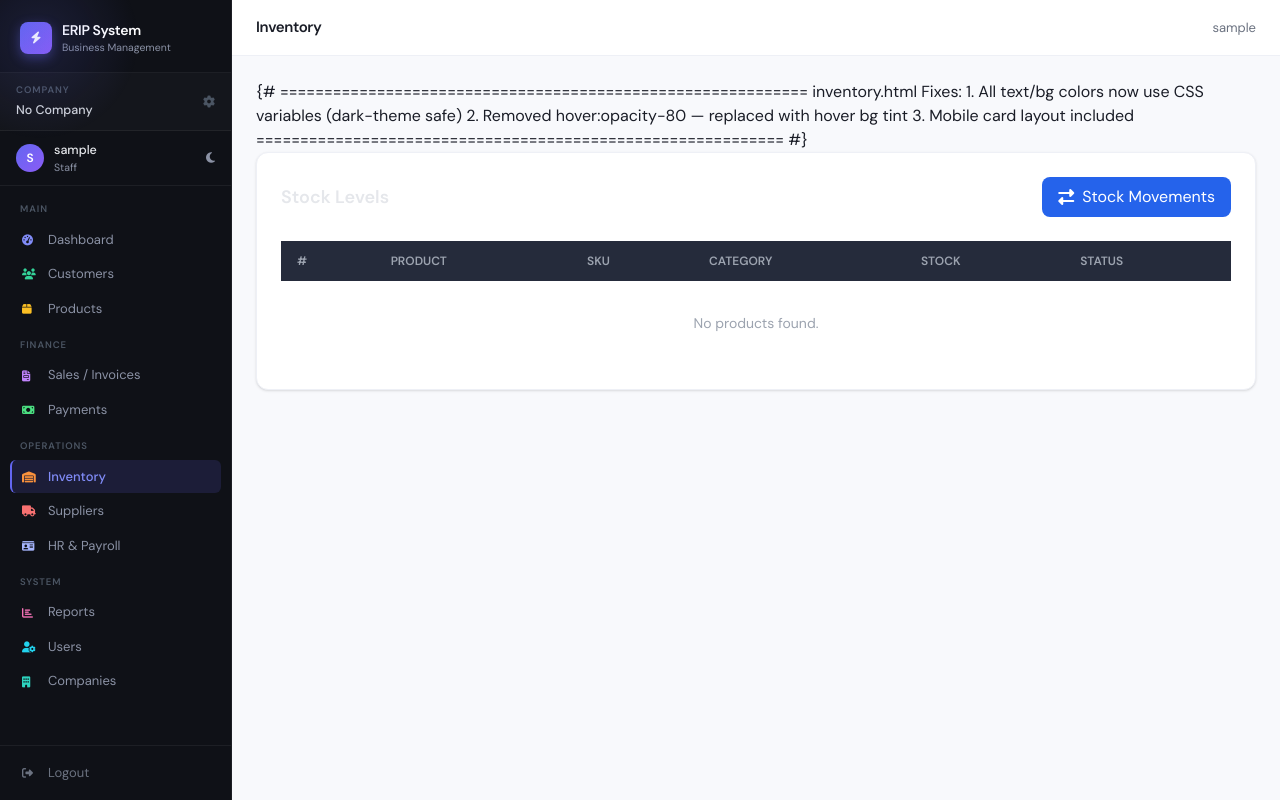
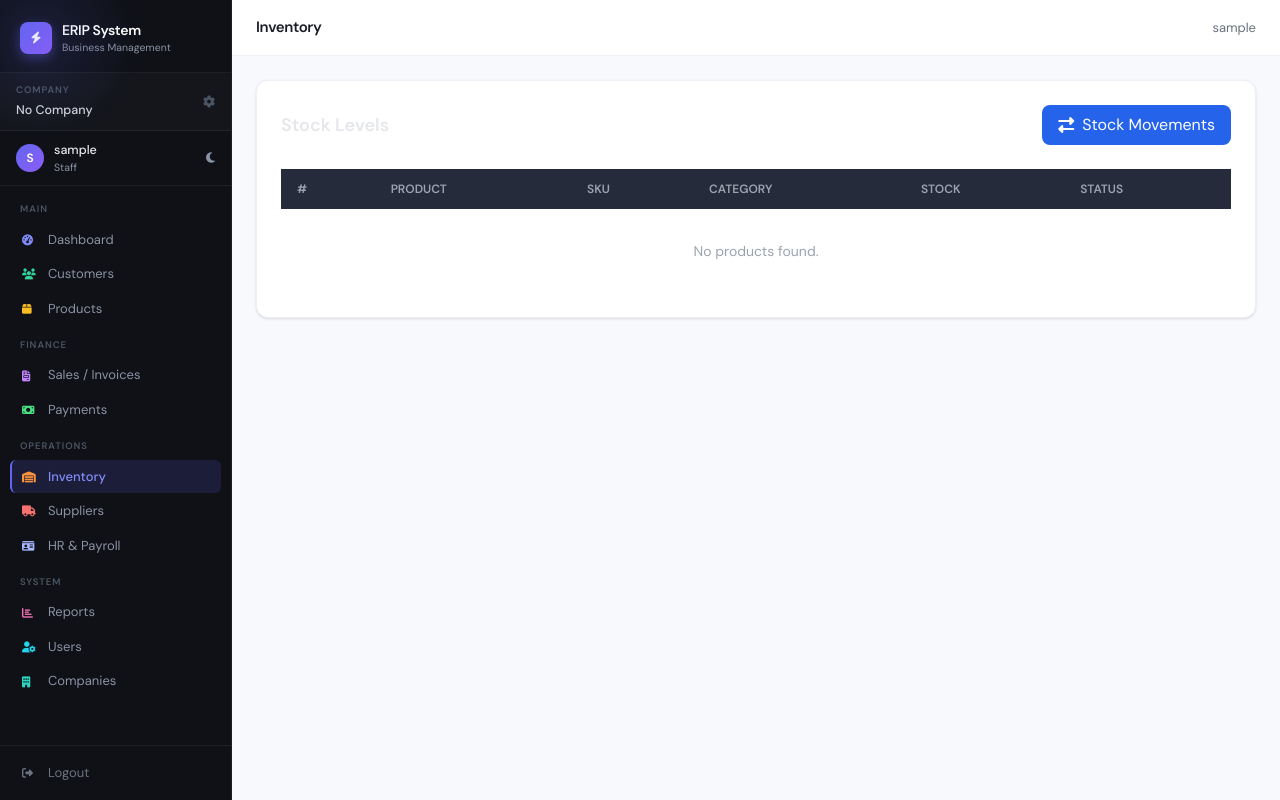
Before and after one commit to Mufa-a/erip-system, a Django app: page /inventory/ in a window 1280 px wide. Run offline with Django 5.2, Linux system fonts and the light colour scheme; the visitor is signed in with stand-in values (Sample User, id 1); data that the repository does not hold is empty; some libraries are stand-ins or nearby versions.

Commit message:
list fix

```diff
--- a/templates/inventory/inventory_list.html
+++ b/templates/inventory/inventory_list.html
@@ -3,13 +3,6 @@
 {% block page_title %}Inventory{% endblock %}
 {% block content %}
 
-{# ============================================================
-   inventory.html
-   Fixes:
-   1. All text/bg colors now use CSS variables (dark-theme safe)
-   2. Removed hover:opacity-80 — replaced with hover bg tint
-   3. Mobile card layout included
-   ============================================================ #}
 
 <div class="rounded-xl shadow p-4 md:p-6" style="background:var(--card-bg, #1e2330); border:1px solid var(--card-border, #2d3448);">
 
```
